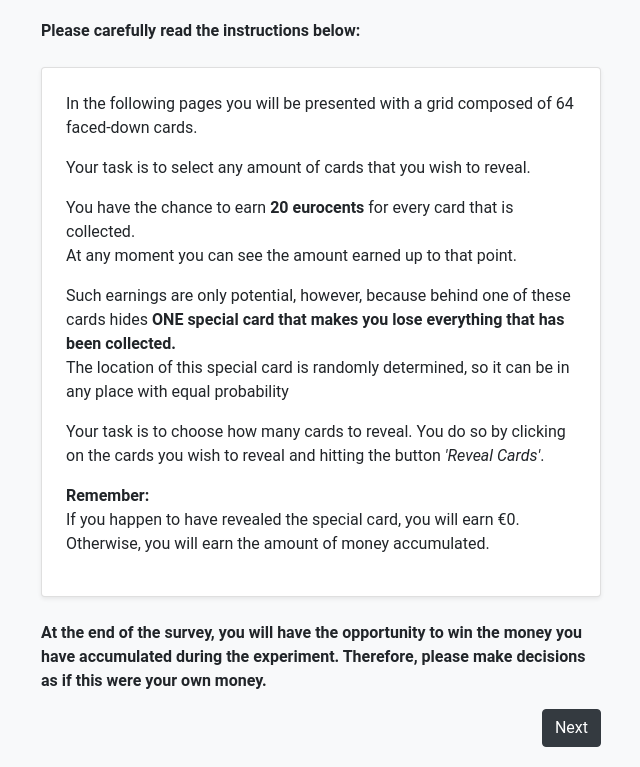
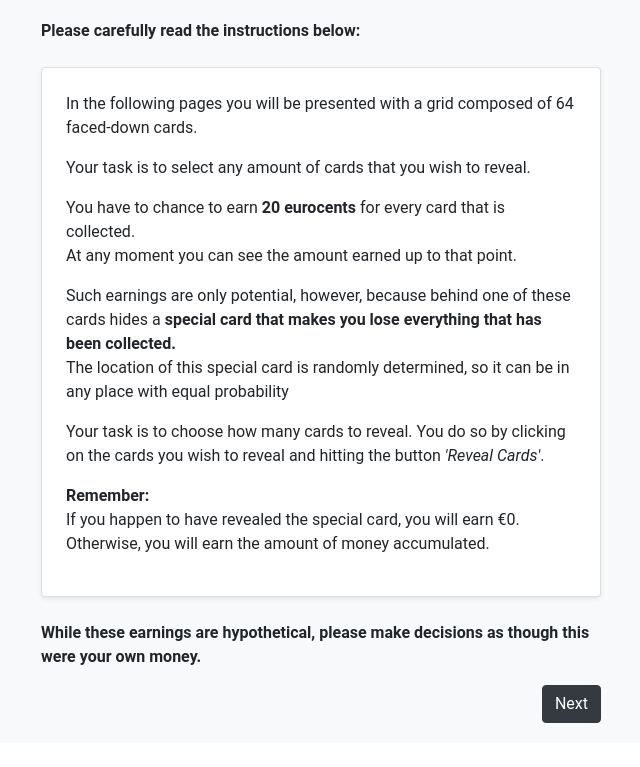
Before and after one commit to lucas-bs/thesis-survey, a Flask app: page /introduction in a window 1280 px wide. Shown: the part 173-940 px from the top of the page, without its empty margins (319-959 px from the left). After the commit the page ends 896 px from the top, so only its background shows below. Run offline with Flask 3, Linux system fonts and the light colour scheme; a user stored in the database is signed in; some libraries are stand-ins or nearby versions.

Commit message:
Update introduction.html

```diff
--- a/gpt/templates/introduction.html
+++ b/gpt/templates/introduction.html
@@ -18,13 +18,13 @@
                     Your task is to select any amount of cards that you wish to reveal.
                 </p>
                 <p>
-                    You have the chance to earn <b>20 eurocents</b> for every card that is collected.
+                    You have to chance to earn <b>20 eurocents</b> for every card that is collected.
                     <br>
                     At any moment you can see the amount earned up to that point.
                 </p>
                 <p>
-                    Such earnings are only potential, however, because behind one of these cards hides <b>ONE
-                    special card that makes you lose everything that has been collected.</b>
+                    Such earnings are only potential, however, because behind one of these cards hides a
+                    <b>special card that makes you lose everything that has been collected.</b>
                     <br>The location of this special card is randomly determined,
                     so it can be in any place with equal probability
                 </p>
@@ -42,8 +42,7 @@
             </div>
             <p>
                 <strong>
-                    At the end of the survey, you will have the opportunity to win the money you have accumulated
-                    during the experiment. Therefore, please make decisions as if this were your own money.
+                    While these earnings are hypothetical, please make decisions as though this were your own money.
                 </strong>
             </p>
             <form action="/introduction" method="post" class="d-flex justify-content-end">
```
